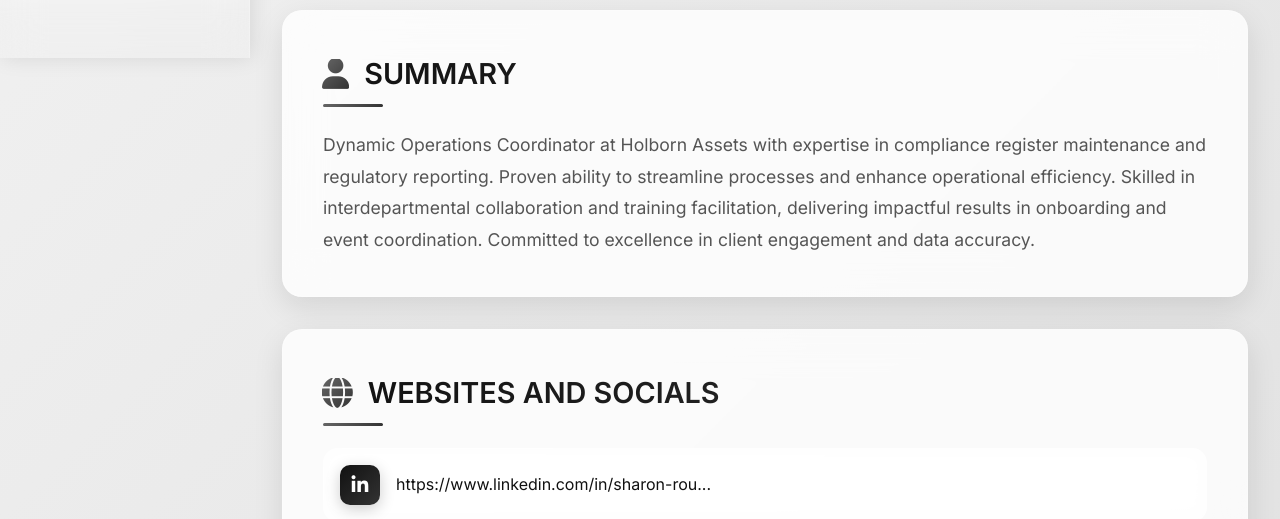
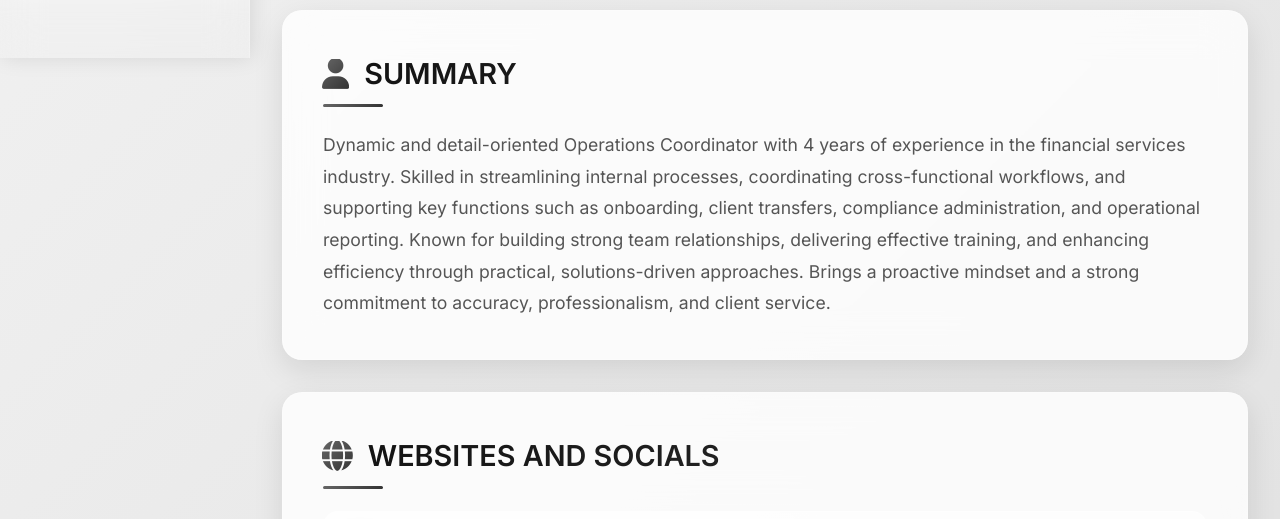
Before and after one commit to Sharon-Rousseau/sharon_rousseau_cv, a plain HTML site: page index.html in a window 1280 px wide. Shown: the part 742-1261 px from the top of the page. Drawn offline with Linux system fonts and the light colour scheme.

Commit message:
Update summary section

```diff
--- a/index.html
+++ b/index.html
@@ -1127,14 +1127,17 @@
           <i class="fas fa-user"></i>
           SUMMARY
         </h2>
-        <p class="summary-text">
-          Dynamic Operations Coordinator at Holborn Assets with expertise in
-          compliance register maintenance and regulatory reporting. Proven
-          ability to streamline processes and enhance operational efficiency.
-          Skilled in interdepartmental collaboration and training facilitation,
-          delivering impactful results in onboarding and event coordination.
-          Committed to excellence in client engagement and data accuracy.
-        </p>
+          <p class="summary-text">
+            Dynamic and detail-oriented Operations Coordinator with 4 years of
+            experience in the financial services industry. Skilled in
+            streamlining internal processes, coordinating cross-functional
+            workflows, and supporting key functions such as onboarding, client
+            transfers, compliance administration, and operational reporting.
+            Known for building strong team relationships, delivering effective
+            training, and enhancing efficiency through practical,
+            solutions-driven approaches. Brings a proactive mindset and a strong
+            commitment to accuracy, professionalism, and client service.
+          </p>
       </section>
 
       <!-- Websites and Socials Section -->
```
